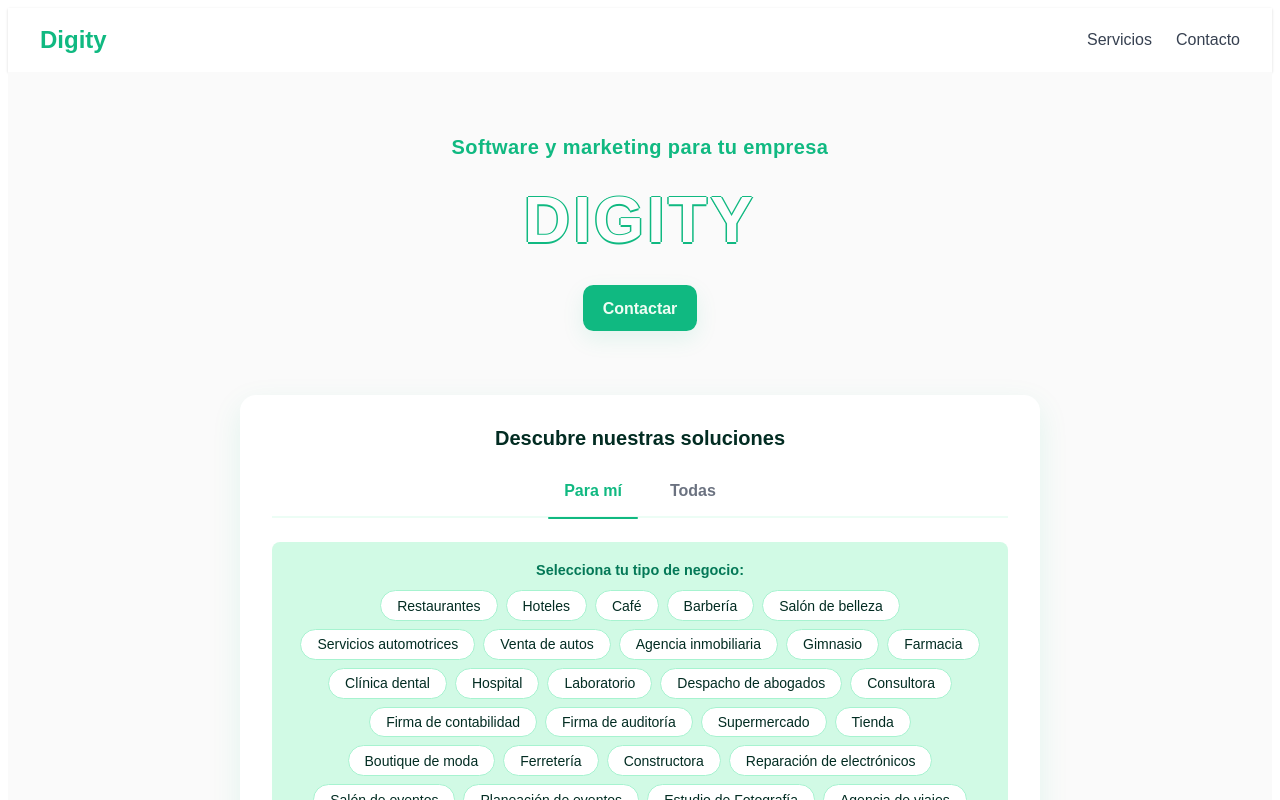
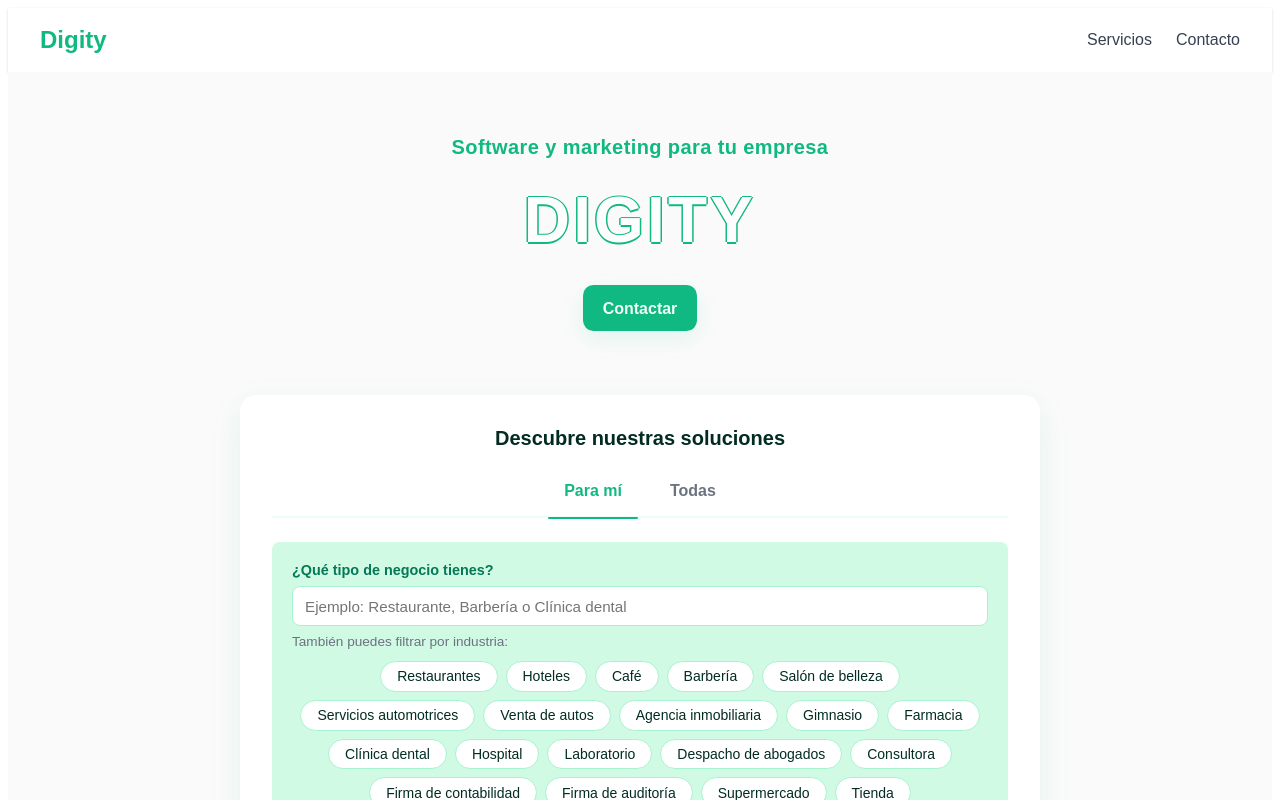
Before and after one commit to karin210/digity_website, a Nuxt app: page / in a window 1280 px wide. Both pictures are taken after a click on the tab "Para mí". Shown: the top 800 px of the page. Built offline with nearby package versions, Linux system fonts and the light colour scheme; a web font is replaced by a local one.

Commit message:
feature: add input search for business types

```diff
--- a/app/pages/index.vue
+++ b/app/pages/index.vue
@@ -3,6 +3,7 @@ import { ref, computed } from "vue";
 
 const activeTab = ref("todas");
 const selectedBusiness = ref("");
+const businessTypeQuery = ref("");
 
 const businessTypes = [
   "Restaurantes",
@@ -186,6 +187,14 @@ const allServices = [
   { name: "Monitoreo de métricas de negocio", types: businessTypes },
 ];
 
+const filteredBusinessTypes = computed(() => {
+  const query = businessTypeQuery.value.trim().toLowerCase();
+
+  if (!query) return businessTypes;
+
+  return businessTypes.filter((biz) => biz.toLowerCase().includes(query));
+});
+
 const displayedServices = computed(() => {
   if (activeTab.value === "todas") {
     return allServices.map((s) => s.name);
@@ -244,10 +253,20 @@ const displayedServices = computed(() => {
             role="tabpanel"
             aria-labelledby="tab-para-mi"
           >
-            <p class="filter__label">Selecciona tu tipo de negocio:</p>
+            <label class="filter__label" for="business-type-search"
+              >¿Qué tipo de negocio tienes?</label
+            >
+            <input
+              id="business-type-search"
+              v-model="businessTypeQuery"
+              class="filter-search"
+              type="text"
+              placeholder="Ejemplo: Restaurante, Barbería o Clínica dental"
+            />
+            <p class="filter__hint">También puedes filtrar por industria:</p>
             <div class="filter-options">
               <button
-                v-for="biz in businessTypes"
+                v-for="biz in filteredBusinessTypes"
                 :key="biz"
                 :class="[
                   'filter-btn',
@@ -449,11 +468,35 @@ const displayedServices = computed(() => {
 }
 
 .filter__label {
-  margin: 0 0 0.75rem;
+  display: block;
+  margin: 0 0 0.5rem;
   font-size: 0.9rem;
   font-weight: 600;
   color: var(--color-primary-dark);
-  text-align: center;
+  text-align: left;
+}
+
+.filter-search {
+  width: 100%;
+  border: 1px solid var(--color-border);
+  border-radius: 0.5rem;
+  padding: 0.65rem 0.75rem;
+  font-size: 0.95rem;
+  margin-bottom: 0.5rem;
+  color: var(--color-text-dark);
+  background: #ffffff;
+}
+
+.filter-search:focus {
+  outline: 2px solid var(--color-primary);
+  outline-offset: 1px;
+}
+
+.filter__hint {
+  margin: 0 0 0.75rem;
+  font-size: 0.85rem;
+  color: var(--color-text-muted);
+  text-align: left;
 }
 
 .filter-options {
```
